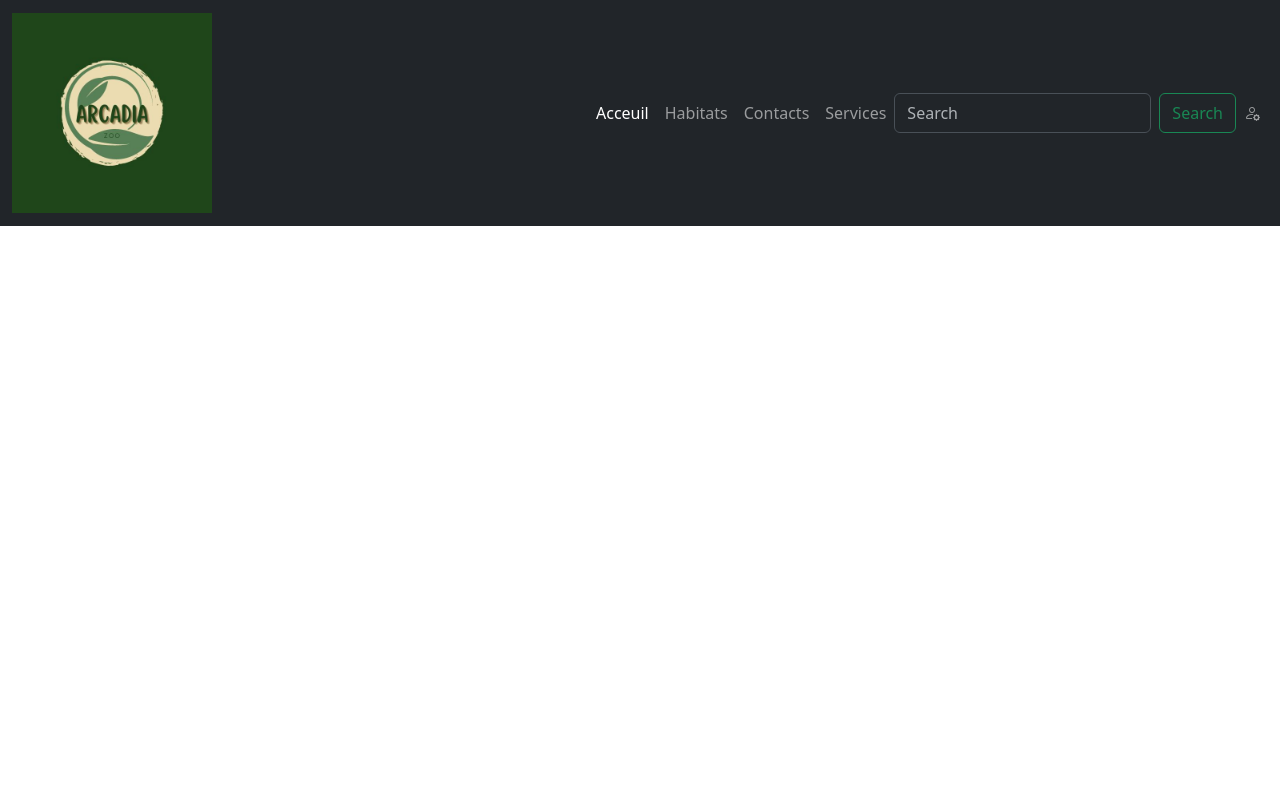
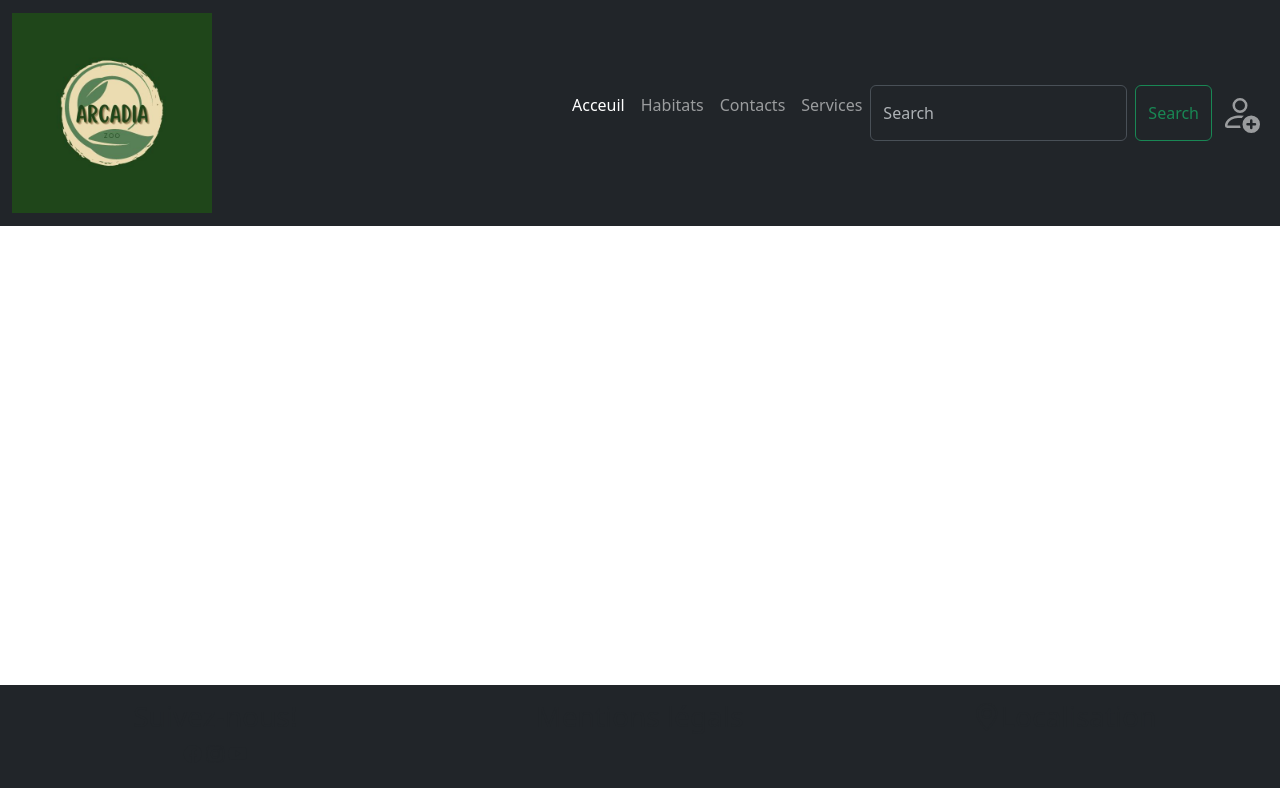
Before and after one commit to rabaaSourour/arcadia-front, a website with bundled scripts: page index.html in a window 1280 px wide. Built offline with nearby package versions, Linux system fonts and the light colour scheme; files whose address does not match are found by name; a web font is replaced by a local one.

Commit message:
Add footer

```diff
--- a/index.html
+++ b/index.html
@@ -4,7 +4,7 @@
         <meta charset="UTF-8">
         <meta name="viewport" content="width=device-width, initial-scale=1.0">
         <link rel="stylesheet" href="node_modules/bootstrap/dist/css/bootstrap.min.css">
-        <link  rel="stylesheet" href="node_modules/bootstrap-icons/font/bootstrap-icons.css">
+        <link rel="stylesheet" href="node_modules/bootstrap-icons/font/bootstrap-icons.css">
         <link rel="stylesheet" href="scss/main.css">
         <link rel="preconnect" href="https://fonts.googleapis.com">
         <link rel="preconnect" href="https://fonts.gstatic.com" crossorigin>
@@ -18,39 +18,60 @@
 
         <header>
 
-
-        </header>
             <nav class="navbar navbar-expand-lg bg-dark"  data-bs-theme="dark">
                 <div class="container-fluid">
+
                   <a class="navbar-brand" href="/"><img width="200px" src="/assets/logo.png"></a>
+
                   <button class="navbar-toggler" type="button" data-bs-toggle="collapse" data-bs-target="#navbarSupportedContent" aria-controls="navbarSupportedContent" aria-expanded="false" aria-label="Toggle navigation">
                     <span class="navbar-toggler-icon"></span>
                   </button>
+
                   <div class="collapse navbar-collapse" id="navbarSupportedContent">
+
                     <ul class="navbar-nav ms-auto mb-2 mb-lg-0">
                       <li class="nav-item">
+
                         <a class="nav-link active" aria-current="page" href="/">Acceuil</a>
+
                       </li>
                       <li class="nav-item">
+
                         <a class="nav-link" href="#">Habitats</a>
+
                       </li>
                       <li class="nav-item">
+
                         <a class="nav-link" href="#">Contacts</a>
+
                       </li>
                       <li class="nav-item">
+
                         <a class="nav-link" href="#">Services</a>
+
                       </li>
+
                     <form class="d-flex" role="search">
                       <input class="form-control me-2" type="search" placeholder="Search" aria-label="Search">
                       <button class="btn btn-outline-success" type="submit">Search</button>
                     </form>
+
                     <li class="nav-item">
-                    <a class="nav-link" href="#"><i class="bi bi-person-gear bi-3X" ></i></a>
+
+                        <a class="nav-link" href="#"><svg xmlns="http://www.w3.org/2000/svg" width="40" height="40" fill="currentColor" class="bi bi-person-add" viewBox="0 0 16 16">
+                            <path d="M12.5 16a3.5 3.5 0 1 0 0-7 3.5 3.5 0 0 0 0 7m.5-5v1h1a.5.5 0 0 1 0 1h-1v1a.5.5 0 0 1-1 0v-1h-1a.5.5 0 0 1 0-1h1v-1a.5.5 0 0 1 1 0m-2-6a3 3 0 1 1-6 0 3 3 0 0 1 6 0M8 7a2 2 0 1 0 0-4 2 2 0 0 0 0 4"/>
+                            <path d="M8.256 14a4.5 4.5 0 0 1-.229-1.004H3c.001-.246.154-.986.832-1.664C4.484 10.68 5.711 10 8 10q.39 0 .74.025c.226-.341.496-.65.804-.918Q8.844 9.002 8 9c-5 0-6 3-6 4s1 1 1 1z"/>
+                          </svg></a>
+
                       </li>
                     </ul>
                   </div>
                 </div>
               </nav>
+
+
+        </header>
+
 
         <main>
 
@@ -60,7 +81,25 @@
 
 
 
-        <footer>
+        <footer class="bg-dark text-clear text-center footer">
+            <div class="row">
+            <div class="col-md-4">
+                <h3>Suivez-nous!</h3>
+                <p>
+                    <i class="bi bi-facebook" href=""></i>
+                    <i class="bi bi-instagram" href=""></i>
+                    <i class="bi bi-youtube" href=""></i>
+                </p>
+            </div>
+            <div class="col-md-4">
+                <h3 href="">Mentions légals</h3>
+
+            </div>
+            <div class="col-md-4 ">
+                <h3 href=""><i class="bi bi-geo-alt"></i>Localisation</h3>
+            </div>
+
+            </div>
 
         </footer>
 
--- a/scss/_custom.scss
+++ b/scss/_custom.scss
@@ -7,7 +7,7 @@ $secondary: #A3B18A;
 $clear: #EBDDB1;
 $dark : #1F451A;
 $font-family-sans-serif: "Montserrat", sans-serif !default;
-$font-family-sans-serif: "Mind Madurai", serif !default;
+$font-family-serif: "Mind Madurai", serif !default;
 
 @import "../node_modules/bootstrap/scss/bootstrap";
 
--- a/scss/main.scss
+++ b/scss/main.scss
@@ -1,2 +1,25 @@
 @import url("/node_modules/bootstrap-icons/font/bootstrap-icons.css");
 @import 'custom';
+
+html{
+    position: relative;
+    min-height: 100%;
+}
+
+
+main{
+    margin-bottom: 250px;
+}
+
+footer.footer {
+    padding: 15px;
+    position: absolute;
+    width: 100%;
+    bottom: 0;
+    font-size: 16px;
+
+}
+p{
+    font-family: $font-family-serif ;
+    font-size: 18px;
+}
```
Also changed, not shown: scss/main.css, 1 other file. Lines whose indentation alone changed are shown as unchanged.
